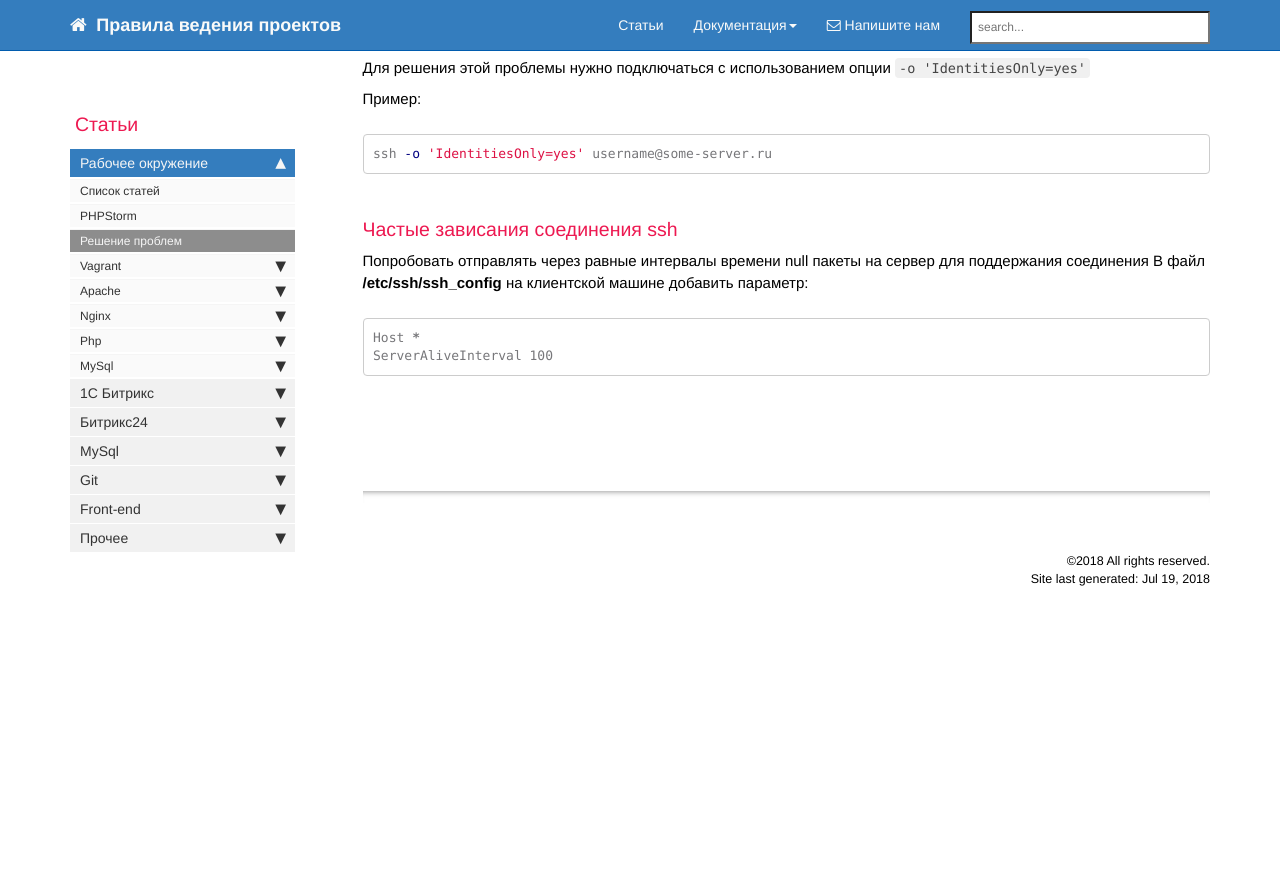
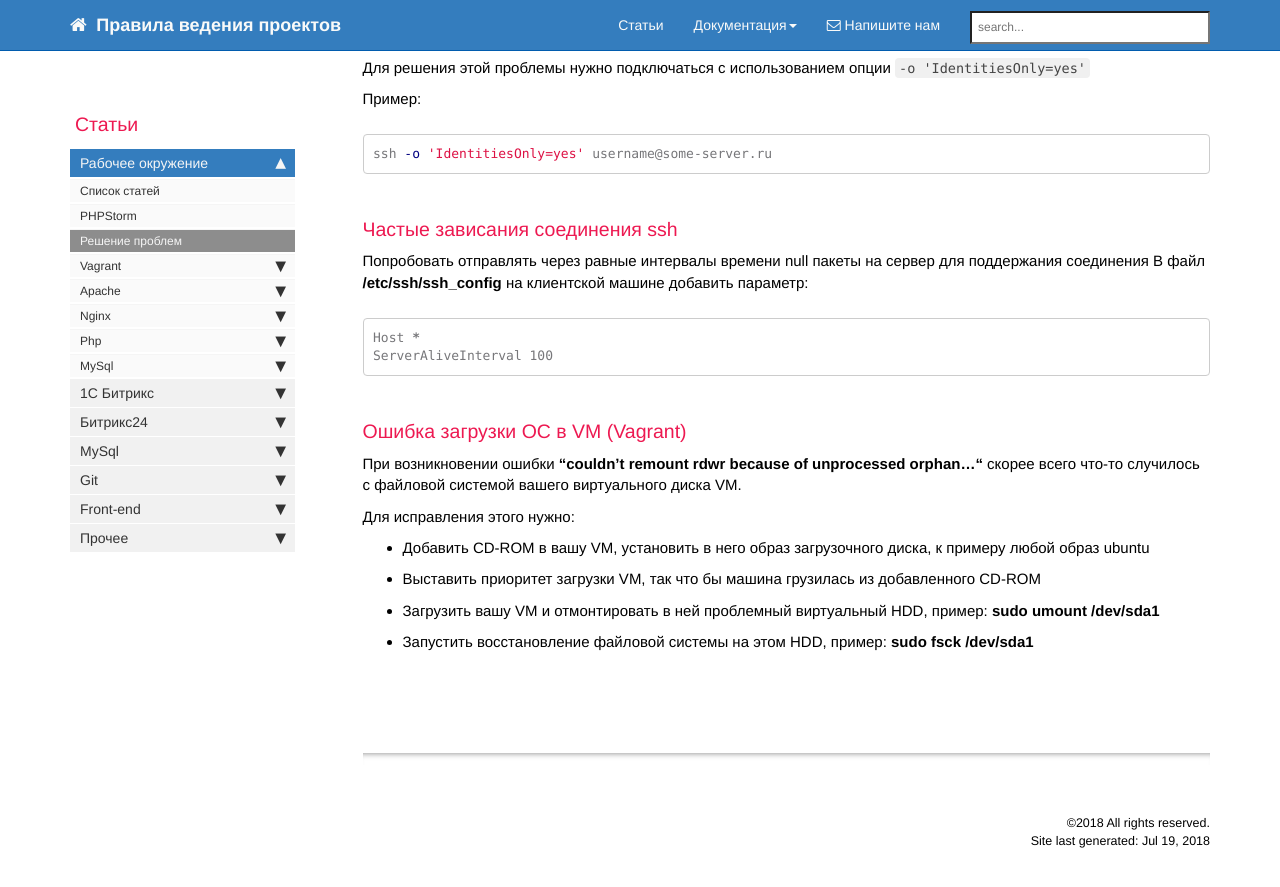
Before and after one commit to gdecider/gdecider.github.io, a Jekyll site: the page built from pages/articles/articles_env-reshenie-problem.md, in a window 1280 px wide and 900 px high, scrolled down 1527 px. Shown: the top 887 px of the window. Built offline with Jekyll 4.4.1, drawn with Linux system fonts in a browser that asks for light colours; nearby versions of some CDN libraries; comment, search, counter and statistics services are not loaded; before the commit the page ends 2166 px from its top, so only the background shows below that.

Commit message:
Update articles_env-reshenie-problem.md

````diff
--- a/pages/articles/articles_env-reshenie-problem.md
+++ b/pages/articles/articles_env-reshenie-problem.md
@@ -88,3 +88,14 @@ ssh -o 'IdentitiesOnly=yes' username@some-server.ru
 Host *
 ServerAliveInterval 100
 ```
+
+### Ошибка загрузки ОС в VM (Vagrant)
+
+При возникновении ошибки **"couldn't remount rdwr because of unprocessed orphan..."** скорее всего что-то случилось с файловой системой вашего виртуального диска VM.
+
+Для исправления этого нужно:
+
+* Добавить CD-ROM в вашу VM, установить в него образ загрузочного диска, к примеру любой образ ubuntu
+* Выставить приоритет загрузки VM, так что бы машина грузилась из добавленного CD-ROM
+* Загрузить вашу VM и отмонтировать в ней проблемный виртуальный HDD, пример: **sudo umount /dev/sda1**
+* Запустить восстановление файловой системы на этом HDD, пример: **sudo fsck /dev/sda1**
````
